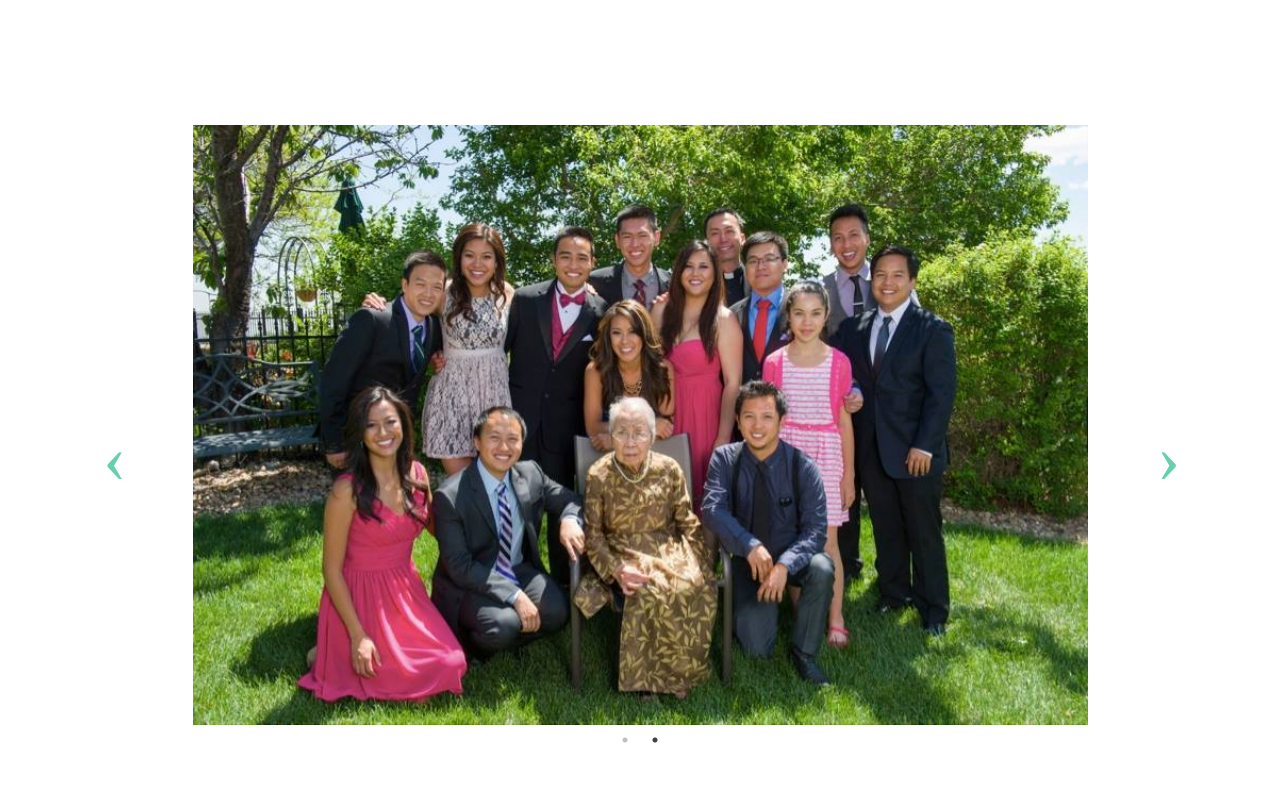
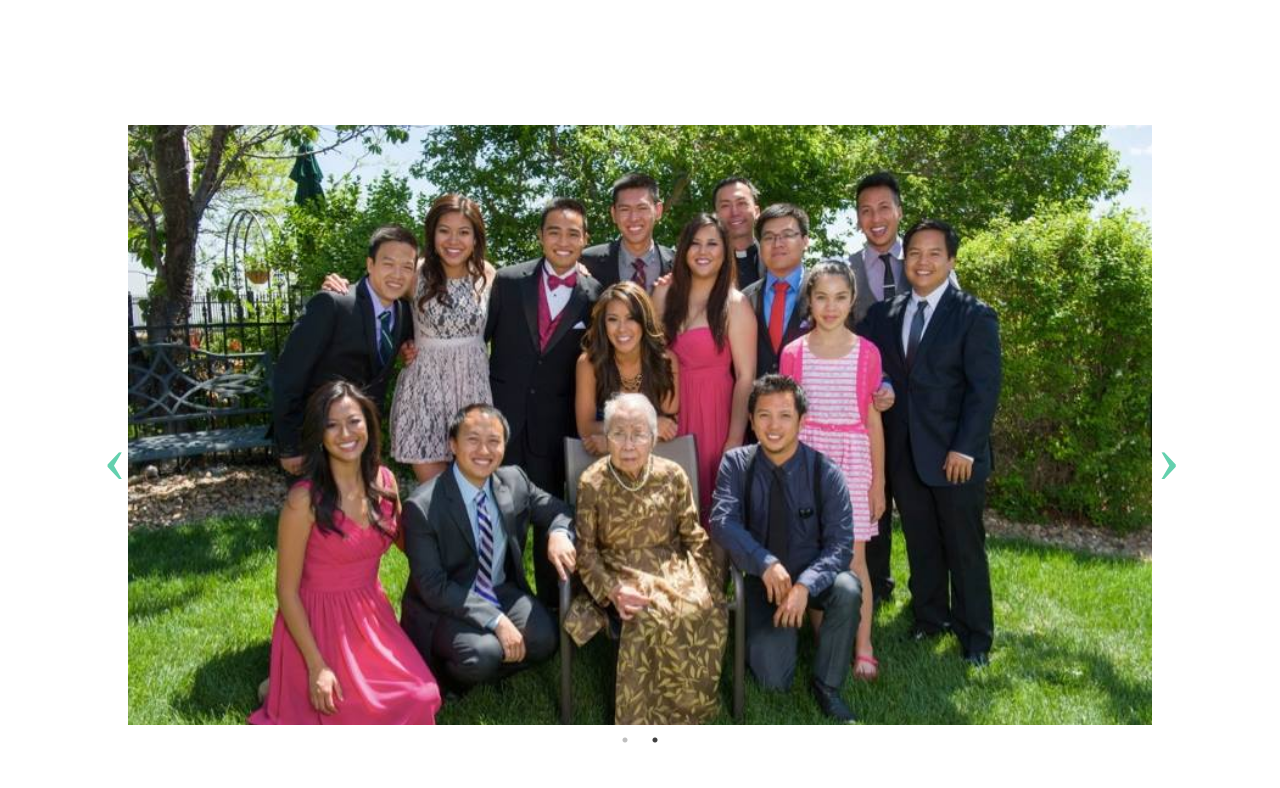
Before and after one commit to bernardnguyen/PersonalWebsite, a website: page rand.html in a window 1280 px wide. Shown: the part 1052-1840 px from the top of the page. Drawn offline with nearby package versions, Linux system fonts and the light colour scheme; a web font is replaced by a local one.

Commit message:
slide image width fixed

```diff
--- a/style.css
+++ b/style.css
@@ -185,8 +185,7 @@ body {
 .picWithDescription{
     height: 600px;
     background-position: center;
-    background-size: auto 100%;
-    background-repeat: no-repeat;
+    background-size: cover;
     position: relative;
 }
 
```
